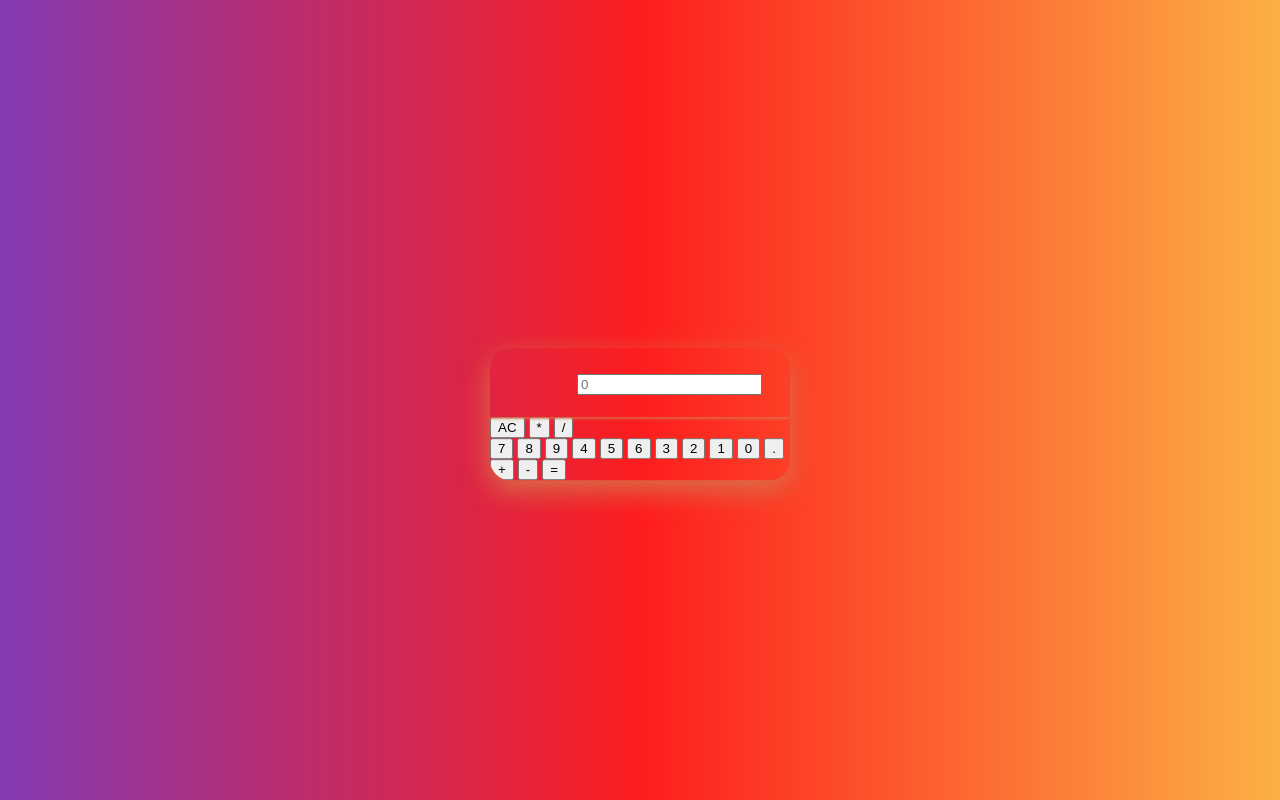
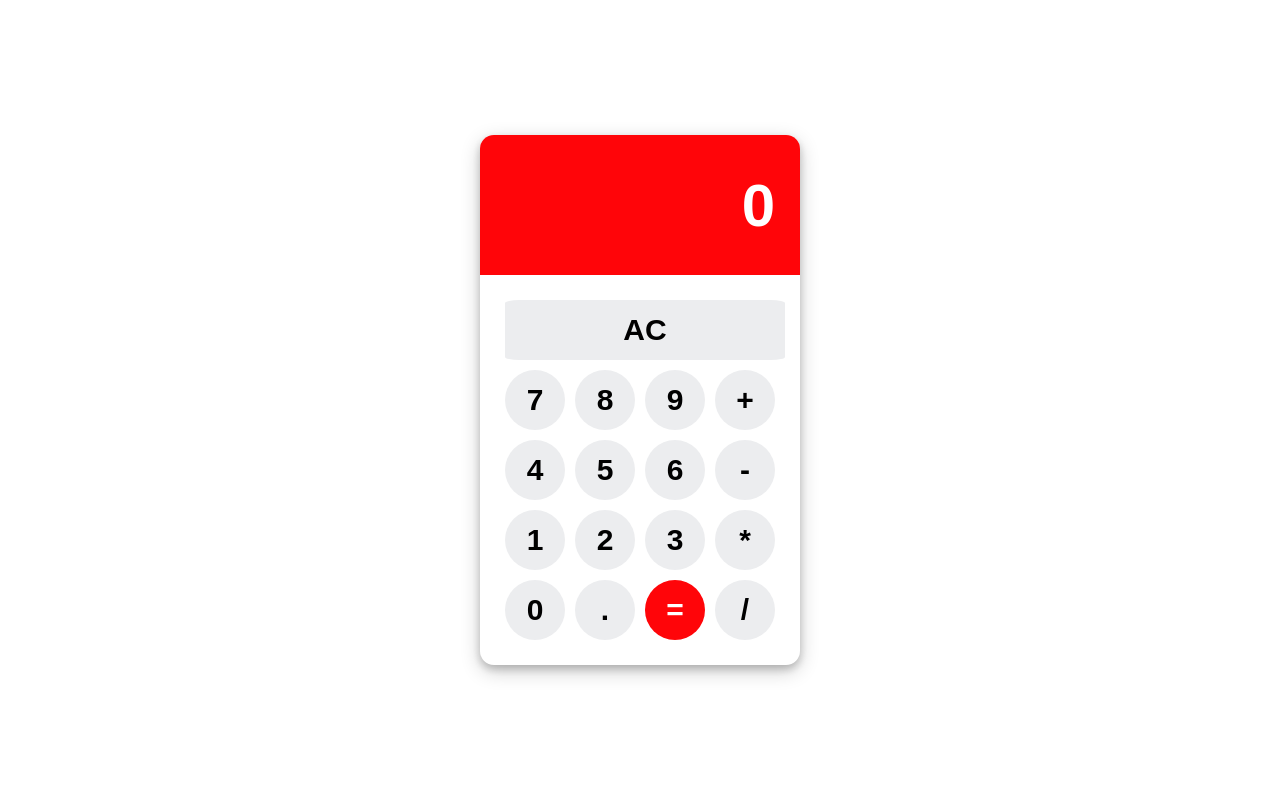
Before and after one commit to eminmirzoev/hw7, a website: page src/index.html in a window 1280 px wide. Drawn offline with Linux system fonts and the light colour scheme.

Commit message:
homework finish

```diff
--- a/src/index.html
+++ b/src/index.html
@@ -9,34 +9,34 @@
 </head>
 <body>
     <div class="calculator">
-        <div class="calculator-screen">
-            <input oncanplay="showValue(value)" type="text" placeholder="0" id="input" class="result" readonly="true">
+        <div class="calculator__screen">
+            <input type="text" id="input" name="calculater__screen__input" value="0" readonly>
         </div>
-        <div class="wrap-left__operators">
-            <button type="button" onclick="clearAll()" value="AC">AC</button>
-            <button type="button" onclick="clickOperator(value)" value="*">*</button>
-            <button type="button" onclick="clickOperator(value)" value="/">/</button>
+        <div class="calculater__key">
+            <div class="button__AC">
+                <button class="AC" value="AC" onclick="clearAll()">AC</button>
+            </div>
+            <div class="calculater__num__oper">
+                <input type="button" value="7" onclick="clickDigit(value)">
+                <input type="button" value="8" onclick="clickDigit(value)">
+                <input type="button" value="9" onclick="clickDigit(value)">
+                <input type="button" value="+" onclick="clickOperator(value)">
+                <input type="button" value="4" onclick="clickDigit(value)">
+                <input type="button" value="5" onclick="clickDigit(value)">
+                <input type="button" value="6" onclick="clickDigit(value)">
+                <input type="button" value="-" onclick="clickOperator(value)">
+                <input type="button" value="1" onclick="clickDigit(value)">
+                <input type="button" value="2" onclick="clickDigit(value)">
+                <input type="button" value="3" onclick="clickDigit(value)">
+                <input type="button" value="*" onclick="clickOperator(value)">
+                <input type="button" value="0" onclick="clickDigit(value)">
+                <input type="button" value="." onclick="clickDigit(value)">
+                <input type="button" class="red" value="=" onclick="clickOperator(value)">
+                <input type="button" value="/" onclick="clickOperator(value)">
+            </div>
         </div>
-        <div class="wrap-left__numbers">
-            <button type="button" onclick="clickDigit(value)" value="7">7</button>
-            <button type="button" onclick="clickDigit(value)" value="8">8</button>
-            <button type="button" onclick="clickDigit(value)" value="9">9</button>
-            <button type="button" onclick="clickDigit(value)" value="4">4</button>
-            <button type="button" onclick="clickDigit(value)" value="5">5</button>
-            <button type="button" onclick="clickDigit(value)" value="6">6</button>
-            <button type="button" onclick="clickDigit(value)" value="3">3</button>
-            <button type="button" onclick="clickDigit(value)" value="2">2</button>
-            <button type="button" onclick="clickDigit(value)" value="1">1</button>
-            <button type="button" onclick="clickDigit(value)" value="0">0</button>
-            <button type="button" value=".">.</button>
-        </div>
-        <div class="wrap-right__operators">
-                <button type="button" onclick="clickOperator(value)" value="+">+</button>
-                <button type="button" onclick="clickOperator(value)" value="-">-</button>
-                <button type="button" onclick="clickOperator(value)" value="=">=</button>
-        </div>
+    </div>
 
-    </div>
 
 
 
--- a/src/script.js
+++ b/src/script.js
@@ -4,7 +4,7 @@ let operator = '';
 let isSecond = false;
 const input = document.getElementById('input');
 
-const calculator = () => {
+const calculate= () => {
     switch(operator) {
         case '+':
             return firstNumber + secondNumber;
@@ -13,7 +13,7 @@ const calculator = () => {
         case '*':
             return firstNumber * secondNumber;
         case '/':
-            return !secondNumber ? 0: firstNumber / secondNumber;
+            return firstNumber / secondNumber;
         default:
             return 0;
     }
@@ -25,9 +25,10 @@ const showValue = value => {
 
 const clearAll = () => {
     showValue(0);
+
     firstNumber = 0;
     secondNumber = 0;
-    operator = 0;
+    operator = '';
 }
 
 const clickDigit = value => {
@@ -35,19 +36,19 @@ const clickDigit = value => {
         showValue(0);
         isSecond = false;
     }
-}
 
     let result = input.value + value;
     let number = parseInt(result);
+
     showValue(number);
 
     if (!operator) {
         firstNumber = number;
     } else {
         secondNumber = number;
-};
-
-const operator = op => {
+    }
+}
+const clickOperator = op => {
     if (op === '=') {
         const result = calculate();
 
@@ -57,7 +58,4 @@ showValue(result);
         operator = op;
         isSecond = true;
     }
-
-const showValue = value => {
-    inputValue = parseInt(value);
-}}
+}
--- a/src/style.css
+++ b/src/style.css
@@ -1,40 +1,89 @@
-*,
-*::before,
-*::after {
-  box-sizing: border-box;
-}
 body {
-    background: rgb(131,58,180);
-    background: linear-gradient(90deg, rgba(131,58,180,1) 0%, rgba(253,29,29,1) 50%, rgba(252,176,69,1) 100%);
-    min-height: 100%;
+	background: rgb(63,94,251);
+	background: radial-gradient(circle, rgba(63,94,251,1) 0%, rgba(252,70,107,1) 100%);
+	margin: 0;
+	padding: 0;
 }
 
 .calculator {
-    width: 300px;
-    box-shadow: 0 10px 28px #d8724a;
-    margin: 30px auto;
-    position: absolute;
-    overflow: hidden;
-    border-radius: 20px;
-    top: 50%;
-    left: 50%;
-    transform: translate(-50%, -62%);
-  }
+	position: fixed;
+	top: 50%;
+	left: 50%;
+	transform: translate(-50%, -50%);
+	background: #fff;
+	box-shadow: 0 4px 8px 0 rgba(0,0,0,0.2), 0 6px 20px 0 rgba(0,0,0,0.2);
+	border-radius: 14px;
+	padding-bottom: 20px;
+	width: 320px;
 
-.calculator-screen {
-    padding: 15px 28px;
-    height: 69px;
-    text-align: right;
-    font-size: 29px;
-    color: #4c455a;
-    position: relative;
-    overflow: hidden;
-    box-shadow: 0 2px 3px #d8724a;
-    transition: color .6s ease-in-out;
+}
+.calculator__screen {
+	width: 100%;
+	height: 60px;
+	padding: 40px 0;
+	background: #FF0509;
+	border-top-left-radius: 14px;
+	border-top-right-radius: 14px;
+}
+.calculater__key {
+	padding: 20px 20px 0 20px;
+}
+.calculater__num__oper {
+	width: 280px;
+	float: left;
+}
 
-    &::after {
-        content: '';
-        display: table;
-        clear: both;
-    }
+.AC {
+	width: 100%;
+	height: 60px;
+	padding: 0;
+	margin: 5px;
+	background: #ecedef;
+	border: none;
+	font-size: 30px;
+	line-height: 30px;
+	border-radius: 5%;
+	font-weight: 700;
+	color: #000;
+	cursor: pointer;
 }
+
+input[type=button] {
+	width: 60px;
+	height: 60px;
+	float: left;
+	padding: 0;
+	margin: 5px;
+	box-sizing: border-box;
+	background: #ecedef;
+	border: none;
+	font-size: 30px;
+	line-height: 30px;
+	border-radius: 50%;
+	font-weight: 700;
+	color: #000;
+	cursor: pointer;
+}
+
+#input[type=text] {
+	width: 270px;
+	height: 60px;
+	float: left;
+	padding: 0;
+	box-sizing: border-box;
+	border: none;
+	background: none;
+	color: #ffffff;
+	text-align: right;
+	font-weight: 700;
+	font-size: 60px;
+	line-height: 60px;
+	margin: 0 25px;
+
+}
+
+.red {
+    background: #FF0509 !important;
+    color: #ffffff !important;
+
+}
```
Lines whose indentation alone changed are shown as unchanged.
